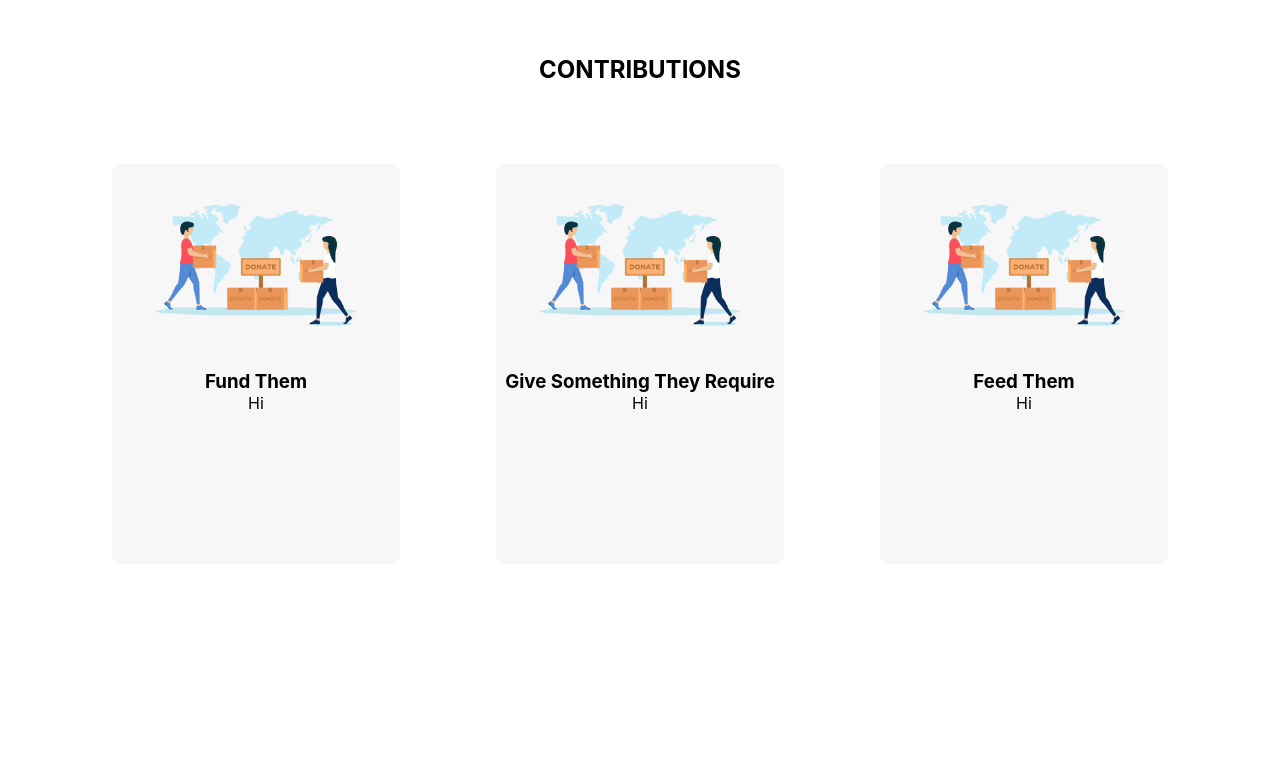
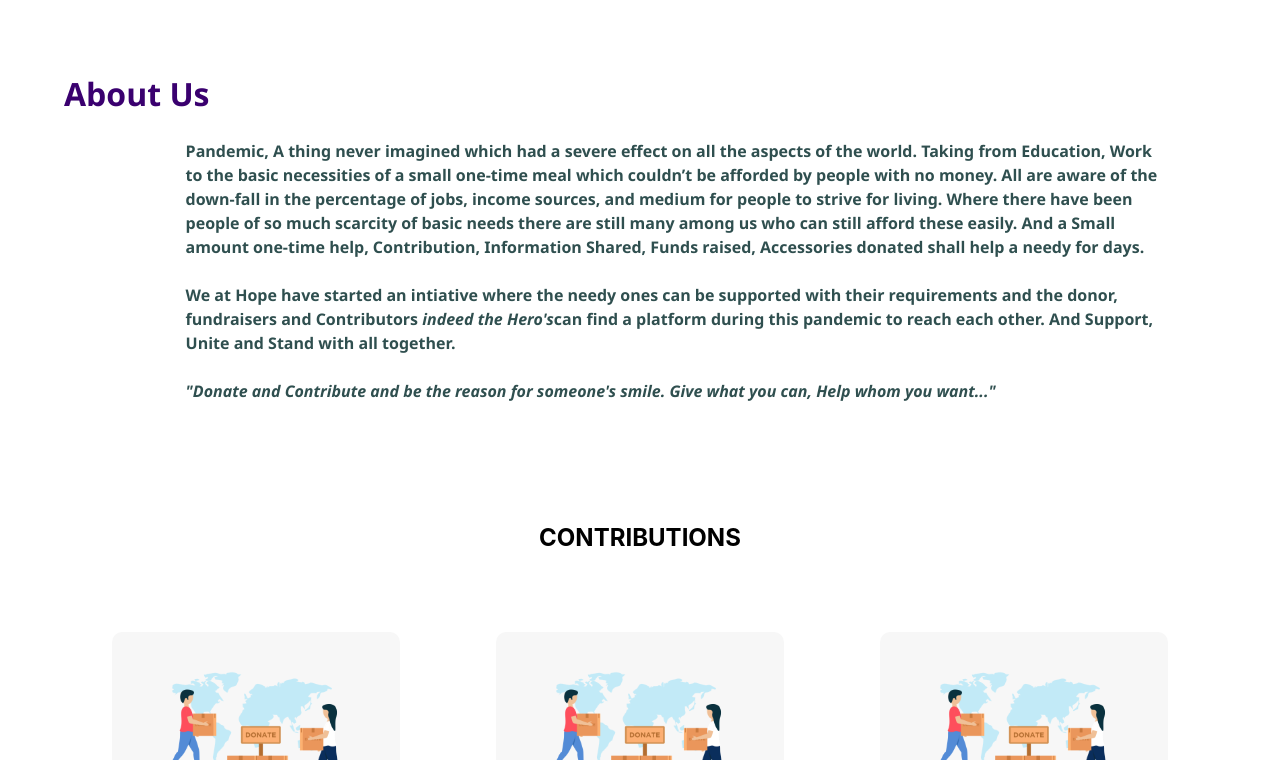
Before and after one commit to RitikaShrestha-me/Hack36-BunnyFluff, a React (Create React App) app: page / in a window 1280 px wide. Shown: the part 1665-2425 px from the top of the page. Before the commit the page ends 2400 px from the top, so only its background shows below. Built offline with nearby package versions, Linux system fonts and the light colour scheme.

Commit message:
login sidebox fix and About Us

```diff
--- a/src/App.js
+++ b/src/App.js
@@ -8,7 +8,6 @@ import Contact from './components/Contact'
 import Apps from "./components/login/log&reg"
 // import logreg from "./components/login/log&reg"
 // import Hero from "./components/Hero"
-import intro from "./components/Intro"
 import {BrowserRouter as Router, Route, Switch } from 'react-router-dom'
 import Intro from "./components/Intro";
 
--- a/src/App.scss
+++ b/src/App.scss
@@ -182,149 +182,32 @@
   font-weight: 600;
 }
 
-
-/* ************************************************************************************** */
-
-// @import url("https://fonts.googleapis.com/css?family=Open+Sans&display=swap");
-
-// .Apps {
-//   text-align: center;
-//   display: flex;
-//   width: 100vw;
-//   padding-left: 50% ;
-//   justify-content: center;
-//   align-items: center;
-//   font-family: "Open Sans", sans-serif;
-// }
-
-// .Apps-logo {
-//   animation: App-logo-spin infinite 20s linear;
-//   height: 40vmin;
-//   pointer-events: none;
-// }
-
-// .Apps-header {
-//   background-color: #282c34;
-//   min-height: 100vh;
-//   display: flex;
-//   flex-direction: column;
-//   align-items: center;
-//   justify-content: center;
-//   font-size: calc(10px + 2vmin);
-//   color: white;
-// }
-
-// .Apps-link {
-//   color: #3a006f;
-// }
-
-// @keyframes App-logo-spin {
-//   from {
-//     transform: rotate(0deg);
-//   }
-//   to {
-//     transform: rotate(360deg);
-//   }
-// }
-
-.App{
-  width: 100vw;
-}
-
-//Login Main Container
-.login {
-  width: 27em;
-  height: 40em;
-  position: relative;
-  /* //min-height: 44em; */
-  display: flex;
-  justify-content: center;
-  align-items: center;
-  margin: 5px auto 0;
-  z-index: 99;
-  .container {
-    display: flex;
-    margin-top: 15vh;
-    justify-content: center;
-    align-items: center;
-    background-color: #fff;
-    box-shadow: 0px 0px 12px 2px rgba(15, 15, 15, 0.2);
-    border-radius: 4px;
-    position: relative;
-    z-index: 99;
-    width: 100%;
-    height: 100%;
-    z-index: 99;
-    padding: 17px 10px;
-    //transition: transform 200ms ease-in-out;
-  }
-  .right-side {
-    margin-top: 30vh;
-    display: flex;
-    flex-direction: column;
-    justify-content: center;
-    height: 90%;
-    background-color: #3a006f;
-    width: 100%;
-    position: absolute;
-    padding-left: 12em;
-    right: -34%;
-    border-radius: 6px;
-    z-index: 1;
-    transition: all 400ms ease-in-out;
-    cursor: pointer;
-    box-shadow: 0px 0px 12px 2px rgba(15, 15, 15, 0.281);
-
-    &.right {
-      right: -40%;
-      align-items: flex-end;
-      &:hover {
-        right: -45%;
-      }
-    }
-    &.left {
-      right: 40%;
-      align-items: flex-start;
-      padding-right: 12em;
-      &:hover {
-        right: 45%;
-      }
-    }
-
-    .text {
-      font-size: 21px;
-      font-weight: 500;
-      color: #fff;
-      margin-right: 3em;
-      margin-left: 3em;
-    }
-  }
-}
-
-//Button
-.btn {
-  font-size: 21px;
-  padding: 5px 20px;
-  border: 0;
-  background-color: #3a006f;
-  color: #fff;
-  border-radius: 3px;
-  transition: all 250ms ease-in-out;
-  cursor: pointer;
-  &:hover {
-    background-color: #2386c8;
-  }
-  &:focus {
-    outline: none;
-  }
-}
-
-// *******************************************************************************
-
 .Aboutcontent
 {
   font-family: 'Segoe UI', Tahoma, Geneva, Verdana, sans-serif;
   color: darkslategrey;
   font-style: normal;
   font-weight: lighter;
+  margin-top: 25px;
+  padding-top: 7em;
 }
+
+.about-intro
+{
+  // flex: 2;
+  padding-left: 5vw;
+}
+
+.about-intro>h1{
+  // margin-top: 2.75em;
+  color: #3a006f;
+  font-size: xx-large;
+}
+
+.about-intro>p{
+  margin-top: 1.5em;
+  width: 80%;
+  line-height: 1.5;
+  font-weight: 600;
+
+}
--- a/src/components/Home.js
+++ b/src/components/Home.js
@@ -1,12 +1,14 @@
 import Hero from './Hero'
 import About from './About'
 import Contributions from './Contributions'
+import Intro from './Intro';
 
 const Home = () => {
     return (
         <div>
             <Hero />
             <About />
+            <Intro />
             <Contributions />
         </div>
     );
--- a/src/components/Intro.js
+++ b/src/components/Intro.js
@@ -3,12 +3,23 @@ import "../App.scss"
 
 const Intro = () => {
     return (
-        <div>
+        <div className="Intro">
             <div className="Aboutcontent">
+                <div className="about-intro">
+                    <h1>About Us</h1>
                 <p>
-                    Pandemic, A thing never imagined which had a severe effect on all the aspects of the world. Taking from Education, Work to the basic necessities of a small one-time meal which couldn’t be afforded by people with no money. All are aware of the down-fall in the percentage of jobs, income sources, and medium for people to strive for living.
-	                Where there have been people of so much scarcity of basic needs there are still many among us who can still afford these easily. And a Small amount one-time help, Contribution, Information Shared, Funds raised, Accessories donated shall help a needy for days.
+                    Pandemic, A thing never imagined which had a severe effect on all the aspects of the world. Taking from Education, Work to the basic necessities of a small
+                    one-time meal which couldn’t be afforded by people with no money. All are aware of the down-fall in the percentage of jobs, income sources, and medium for people to strive for living.
+	                Where there have been people of so much scarcity of basic needs there are still many among us who can still afford these easily. And a Small amount one-time
+                    help, Contribution, Information Shared, Funds raised, Accessories donated shall help a needy for days.
                 </p>
+                <p>
+                    We at <b>Hope</b> have started an intiative where the needy ones can be supported with their requirements and the donor, fundraisers and Contributors <i>indeed the Hero's</i>
+                    can find a platform during this pandemic to reach each other. And Support, Unite and Stand with all together.
+                </p>
+                <p></p>
+                <p><i>"Donate and Contribute and be the reason for someone's smile. Give what you can, Help whom you want..."</i></p>
+                </div>
             </div>
         </div>
     );
--- a/src/components/login/log&reg.jsx
+++ b/src/components/login/log&reg.jsx
@@ -31,7 +31,7 @@ class Apps extends React.Component {
 
   render() {
     const { isLogginActive } = this.state;
-      const current = isLogginActive ? "Register" : "Login";
+    const current = isLogginActive ? "___________________Register" : "Login___________________";
     const currentActive = isLogginActive ? "login" : "register";
     return (
       <div className="App">
--- a/src/components/login/style.scss
+++ b/src/components/login/style.scss
@@ -71,3 +71,143 @@
     margin-top: 1em;
   }
 }
+
+
+
+// *************************login Boxes************************************************
+
+/* **************************login form boxes************************************************************ */
+
+@import url("https://fonts.googleapis.com/css?family=Open+Sans&display=swap");
+
+.Apps {
+  text-align: center;
+  display: flex;
+  width: 100vw;
+  padding-left: 50% ;
+  justify-content: center;
+  align-items: center;
+  font-family: "Open Sans", sans-serif;
+}
+
+.Apps-logo {
+  animation: App-logo-spin infinite 20s linear;
+  height: 40vmin;
+  pointer-events: none;
+}
+
+.Apps-header {
+  background-color: #282c34;
+  min-height: 100vh;
+  display: flex;
+  flex-direction: column;
+  align-items: center;
+  justify-content: center;
+  font-size: calc(10px + 2vmin);
+  color: white;
+}
+
+.Apps-link {
+  color: #3a006f;
+}
+
+@keyframes App-logo-spin {
+  from {
+    transform: rotate(0deg);
+  }
+  to {
+    transform: rotate(360deg);
+  }
+}
+
+.Apps{
+  width: 100vw;
+}
+
+//Login Main Container
+.login {
+  width: 27em;
+  height: 40em;
+  position: relative;
+  /* //min-height: 44em; */
+  display: flex;
+  justify-content: center;
+  align-items: center;
+  margin: 5px auto 0;
+  z-index: 99;
+  .container {
+    display: flex;
+    margin-top: 15vh;
+    justify-content: center;
+    align-items: center;
+    background-color: #fff;
+    box-shadow: 0px 0px 12px 2px rgba(15, 15, 15, 0.2);
+    border-radius: 4px;
+    position: relative;
+    z-index: 99;
+    width: 100%;
+    height: 100%;
+    z-index: 99;
+    padding: 17px 10px;
+    //transition: transform 200ms ease-in-out;
+  }
+  .right-side {
+    margin-top: 30vh;
+    display: flex;
+    flex-direction: column;
+    justify-content: center;
+    height: 90%;
+    background-color: #3a006f;
+    width: 100%;
+    position: absolute;
+    padding-left: 0px;
+    right: -30%;
+    border-radius: 6px;
+    z-index: 1;
+    transition: all 400ms ease-in-out;
+    cursor: pointer;
+    box-shadow: 0px 0px 12px 2px rgba(15, 15, 15, 0.281);
+
+    &.right {
+      right: -40%;
+      align-items: flex-end;
+      &:hover {
+        right: -45%;
+      }
+    }
+    &.left {
+      right: 40%;
+      align-items: flex-start;
+      padding-right: -1em;
+      &:hover {
+        right: 45%;
+      }
+    }
+
+    .text {
+      font-size: 21px;
+      font-weight: 500;
+      color: #fff;
+      margin-right: 3em;
+      margin-left: 3em;
+    }
+  }
+}
+
+//Button
+.btn {
+  font-size: 21px;
+  padding: 5px 20px;
+  border: 0;
+  background-color: #3a006f;
+  color: #fff;
+  border-radius: 3px;
+  transition: all 250ms ease-in-out;
+  cursor: pointer;
+  &:hover {
+    background-color: #2386c8;
+  }
+  &:focus {
+    outline: none;
+  }
+}
```
Lines whose indentation alone changed are shown as unchanged.
